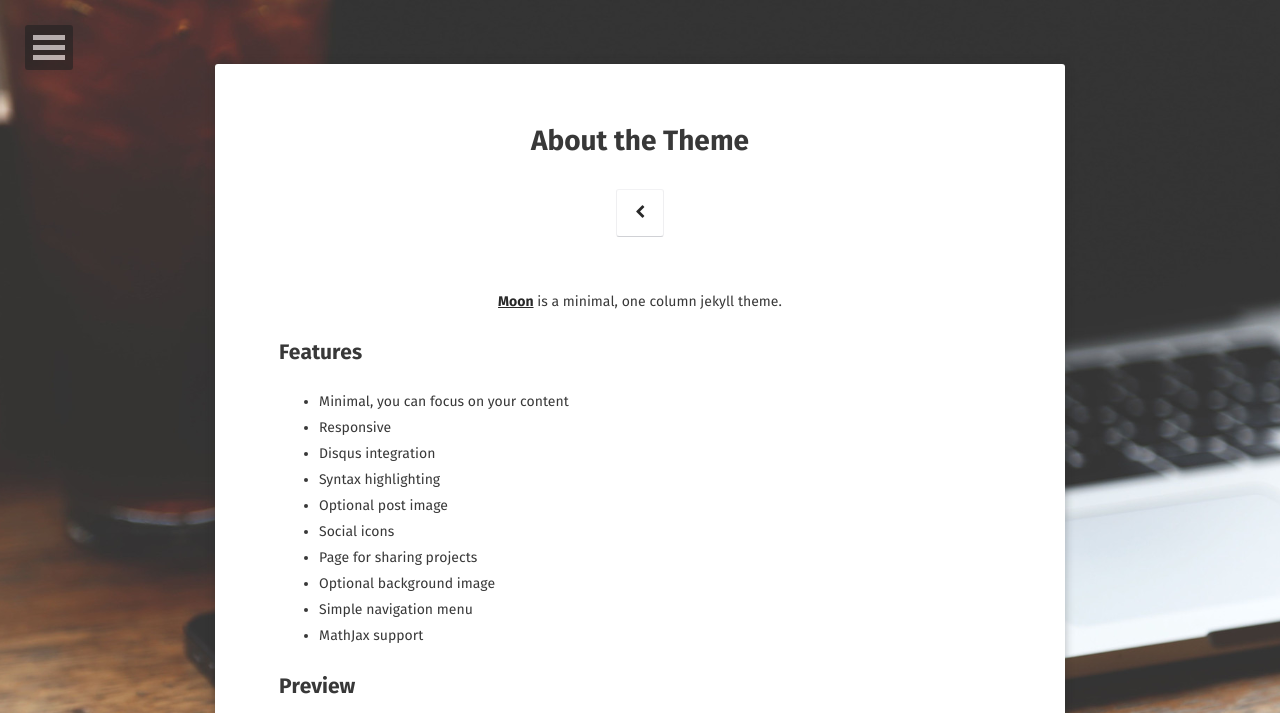
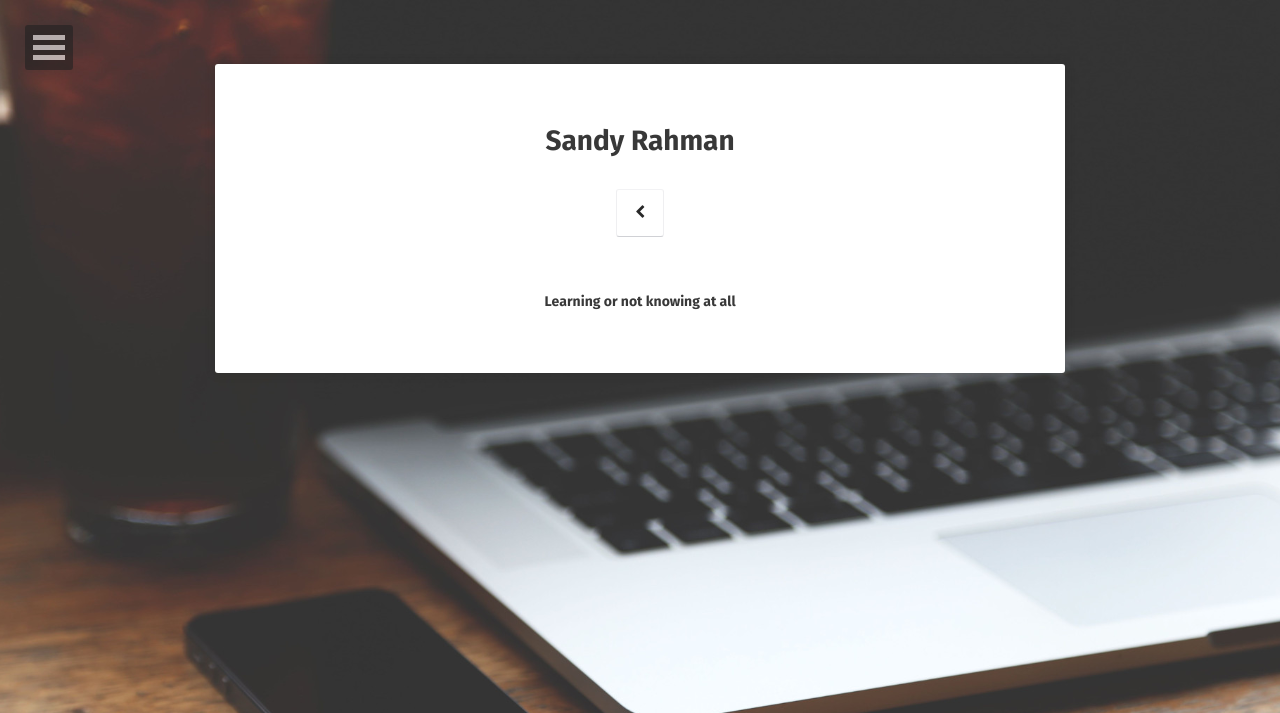
Before and after one commit to SandyRahman/sandyrahman.github.io, a Jekyll site: the page built from about/index.md, in a window 1280 px wide. Shown: the top 713 px of the page. Built offline with Jekyll 4.4.1, drawn with Linux system fonts in a browser that asks for light colours; some web fonts are replaced; some of the changed text lies outside the part shown; grey boxes are pictures that could not be loaded.

Commit message:
Edit page about

```diff
--- a/about/index.md
+++ b/about/index.md
@@ -1,37 +1,9 @@
 ---
 layout: page
-title: About the Theme
-tags: [about, Jekyll, theme, moon]
-date: 2016-03-21
+title: Sandy Rahman
+tags: [about]
+date: 2019-12-12
 comments: false
 ---
 
-<center><a href="http://taylantatli.github.io/Moon"><b>Moon</b></a> is a minimal, one column jekyll theme.</center>
-
-## Features
-* Minimal, you can focus on your content
-* Responsive
-* Disqus integration
-* Syntax highlighting
-* Optional post image
-* Social icons
-* Page for sharing projects
-* Optional background image
-* Simple navigation menu
-* MathJax support
-
-## Preview
-
-{% capture images %}
-    https://cloud.githubusercontent.com/assets/754514/14509720/61c61058-01d6-11e6-93ab-0918515ecd56.png
-    https://cloud.githubusercontent.com/assets/754514/14509716/61ac6c8e-01d6-11e6-879f-8308883de790.png
-{% endcapture %}
-{% include gallery images=images caption="Screenshots of Moon Theme" cols=2 %}
-
-See a [live version of Moon](http://taylantatli.github.io/Moon) hosted on GitHub.
-
-## Getting Started
-
-To learn how to install and use this theme check out the [Setup Guide](http://taylantatli.me/Moon/moon-theme/) for more information.
-
-[Install Moon](https://github.com/TaylanTatli/Moon){: .btn}
+<center><b>Learning or not knowing at all</b></center>
```
